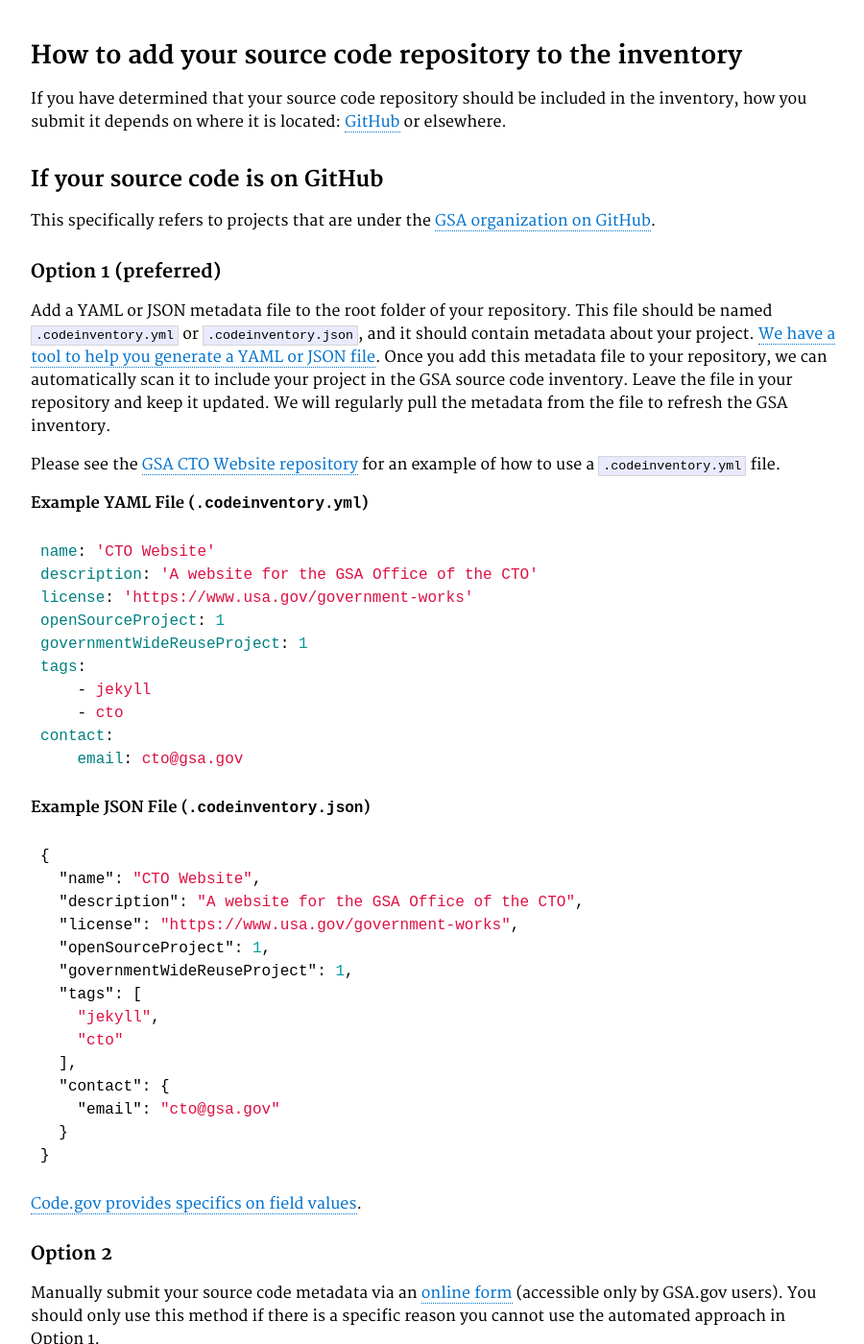
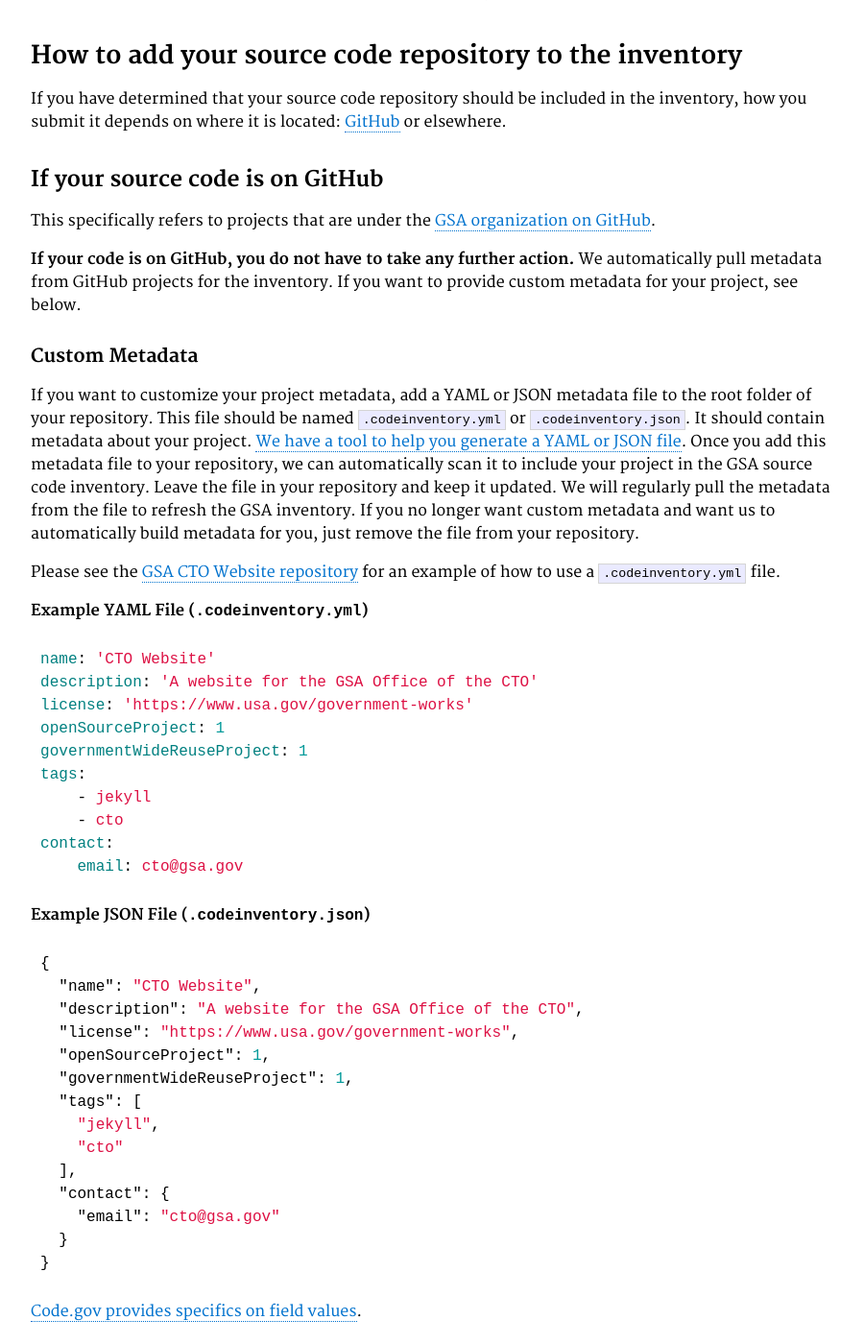
Before and after one commit to GSA/GSAOpenSourceImplementation, a Jekyll site: the page built from pages/implementation-guide.md, in a window 1280 px wide and 1400 px high, scrolled down 916 px. Shown: the whole window at 96% size, without its empty margins (350-1250 px from the left). Built offline with Jekyll 4.4.1, drawn with Linux system fonts in a browser that asks for light colours; some web fonts are replaced.

Commit message:
optional custom metadata

```diff
--- a/pages/implementation-guide.md
+++ b/pages/implementation-guide.md
@@ -34,9 +34,11 @@ If you have determined that your source code repository should be included in th
 
 This specifically refers to projects that are under the [GSA organization on GitHub](https://github.com/GSA/).
 
-##### Option 1 (preferred)
+**If your code is on GitHub, you do not have to take any further action.** We automatically pull metadata from GitHub projects for the inventory. If you want to provide custom metadata for your project, see below.
 
-Add a YAML or JSON metadata file to the root folder of your repository. This file should be named `.codeinventory.yml` or `.codeinventory.json`, and it should contain metadata about your project. [We have a tool to help you generate a YAML or JSON file](https://gsa.github.io/codeinventory-metadata-generator/). Once you add this metadata file to your repository, we can automatically scan it to include your project in the GSA source code inventory. Leave the file in your repository and keep it updated. We will regularly pull the metadata from the file to refresh the GSA inventory.
+##### Custom Metadata
+
+If you want to customize your project metadata, add a YAML or JSON metadata file to the root folder of your repository. This file should be named `.codeinventory.yml` or `.codeinventory.json`. It should contain metadata about your project. [We have a tool to help you generate a YAML or JSON file](https://gsa.github.io/codeinventory-metadata-generator/). Once you add this metadata file to your repository, we can automatically scan it to include your project in the GSA source code inventory. Leave the file in your repository and keep it updated. We will regularly pull the metadata from the file to refresh the GSA inventory. If you no longer want custom metadata and want us to automatically build metadata for you, just remove the file from your repository.
 
 Please see the [GSA CTO Website repository](https://github.com/GSA/cto-website/blob/dev/.codeinventory.yml) for an example of how to use a `.codeinventory.yml` file.
 
@@ -76,10 +78,6 @@ contact:
 
 [Code.gov provides specifics on field values](https://code.gov/#/policy-guide/docs/compliance/inventory-code).
 
-##### Option 2
-
-Manually submit your source code metadata via an [online form](https://goo.gl/forms/UgYwvEks2jsB59Kh2) (accessible only by GSA.gov users). You should only use this method if there is a specific reason you cannot use the automated approach in Option 1.
-
 #### If your source code is *not* on GitHub
 
 If your source code is in a version control system other than the GSA organization in GitHub, manually submit your source code information via an [online form](https://goo.gl/forms/UgYwvEks2jsB59Kh2) (accessible only by GSA.gov users).
```
